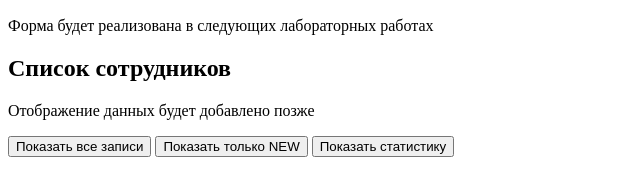
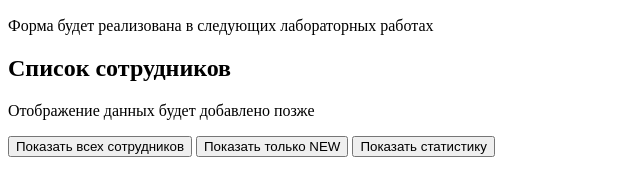
Before and after one commit to oiwuybtuyg64/web-app-js-, a plain HTML site: page index.html in a window 1280 px wide. Shown: the part 110-306 px from the top of the page, without its empty margins (0-640 px from the left). Drawn offline with Linux system fonts and the light colour scheme.

Commit message:
Update index.html

```diff
--- a/index.html
+++ b/index.html
@@ -18,7 +18,7 @@
     <h2>Список сотрудников</h2>
     <p>Отображение данных будет добавлено позже</p>
         <div>
-            <button id="btnAll">Показать все записи</button>
+            <button id="btnAll">Показать всех сотрудников</button>
             <button id="btnNew">Показать только NEW</button>
             <button id="btnStats">Показать статистику</button>
         </div>
```
